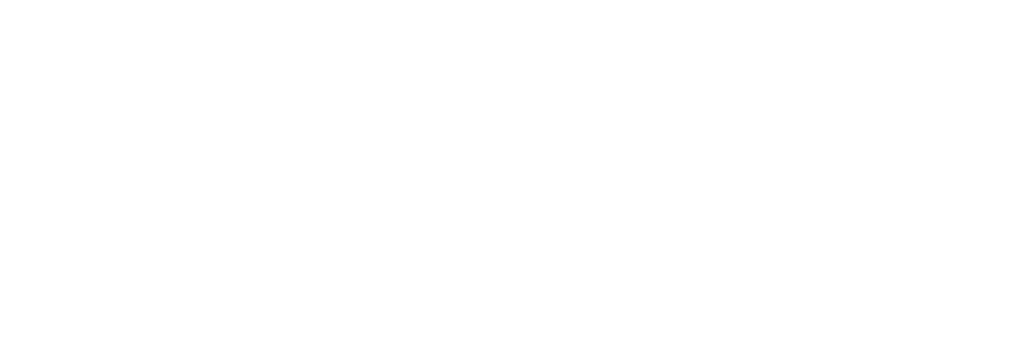
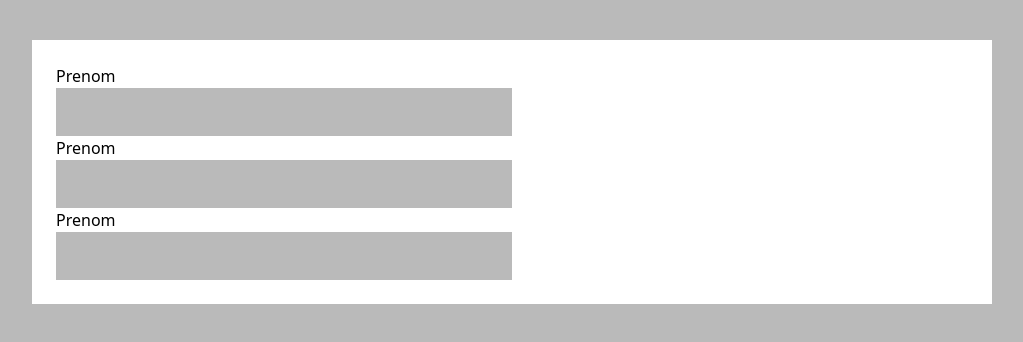
Before and after one commit to Bakari1548/gestion-presence, a plain HTML site: page ajout.html in a window 1280 px wide. Shown: the whole page, without its empty margins (128-1151 px from the left). Drawn offline with nearby package versions, Linux system fonts and the light colour scheme.

Commit message:
first com

```diff
--- a/ajout.html
+++ b/ajout.html
@@ -3,9 +3,44 @@
 <head>
     <meta charset="UTF-8">
     <meta name="viewport" content="width=device-width, initial-scale=1.0">
-    <title>Document</title>
+    <title>Ajouter un apprenant</title>
+    <script src="https://cdn.tailwindcss.com"></script>
 </head>
-<body>
+<body class="bg-[#BABABA]">
+     <div class="container flex w-3/4 bg-white p-6 mx-auto my-10">
+        <form action="#" class="bg-white w-1/2">
+            <div class="prenom flex flex-col bg-transparent">
+                <label for="name">Prenom</label>
+                <input
+                    type="text"
+                    class="p-3 bg-[#BABABA]"
+                    name="firstName"
+                    id="firstName"
+                >
+            </div>
+            <div class="prenom flex flex-col bg-transparent">
+                <label for="name">Prenom</label>
+                <input
+                    type="text"
+                    class="p-3 bg-[#BABABA]"
+                    name="firstName"
+                    id="firstName"
+                >
+            </div>
+            <div class="prenom flex flex-col bg-transparent">
+                <label for="name">Prenom</label>
+                <input
+                    type="text"
+                    class="p-3 bg-[#BABABA]"
+                    name="firstName"
+                    id="firstName"
+                >
+            </div>
 
+        </form>
+        <div class="w-1/2 bg-[342E37] h-full p-10">
+            <h2 class="text-3xl font-bold text-white">Ajouter un apprenant</h2>
+        </div>
+     </div>
 </body>
 </html>
```
Also changed, not shown: historique.html (added, +11 -0 lines).
